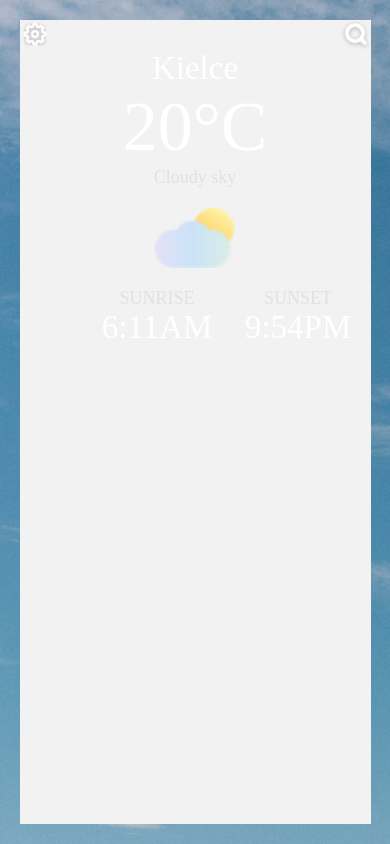
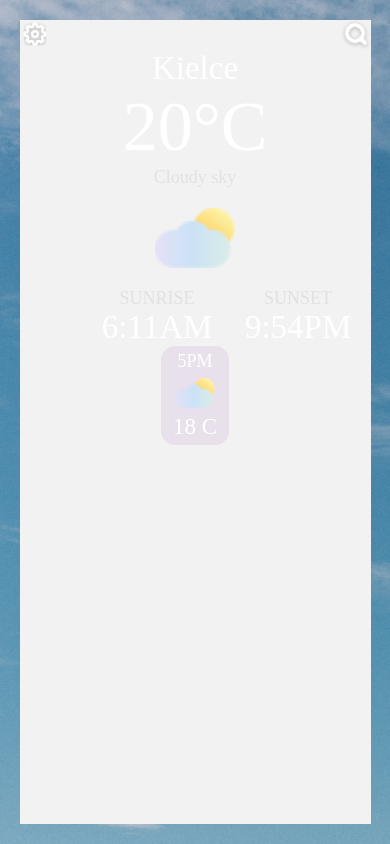
Before and after one commit to WilczekCK/RNative_Weatherapp, a React Native app: screen /Home in a window 390 px wide. Built offline with nearby package versions, Linux system fonts and the light colour scheme.

Commit message:
created weather card component + entry css

```diff
--- a/components/Icon.jsx
+++ b/components/Icon.jsx
@@ -2,7 +2,7 @@ import React from 'react';
 import { Image, View, Button, TouchableOpacity } from 'react-native';
 
 function Icon(props) {
-    const {name, link, navigation, width, height, textAlign} = props;
+    const {name, link, navigation, width, height, textAlign, style} = props;
 
     return (
         <View className="icon__container">
--- /dev/null
+++ b/components/WeatherCard.jsx
@@ -0,0 +1,41 @@
+import React, {Children} from 'react';
+import {Text, View, StyleSheet} from 'react-native';
+import Heading from './Heading';
+import Icon from './Icon';
+
+function WeatherCard(props) {
+  return (
+    <View
+      style={weatherCardStyles.container}
+      className="weather__card__container">
+      <View style={weatherCardStyles.child}>
+        <Heading style={weatherCardStyles.child} heading="h4">
+          5PM
+        </Heading>
+      </View>
+
+      <View style={weatherCardStyles.child}>
+        <Icon name="cloudSun" width="48" />
+      </View>
+
+      <View style={weatherCardStyles.child}>
+        <Heading heading="h3">18 C</Heading>
+      </View>
+    </View>
+  );
+}
+
+const weatherCardStyles = StyleSheet.create({
+  container: {
+    flexDirection: 'column',
+    backgroundColor:'rgba(224, 208, 229, 0.5)',
+    paddingHorizontal:10,
+    paddingVertical:2,
+    borderRadius:14
+  },
+  child: {
+    marginVertical: 3,
+  },
+});
+
+export default WeatherCard;
--- a/views/Home.jsx
+++ b/views/Home.jsx
@@ -2,7 +2,7 @@ import { Text, Button, View, StyleSheet } from 'react-native';
 import Header from '../components/Header';
 import Heading from '../components/Heading';
 import Icon from '../components/Icon';
-import TextWithFont from '../components/TextWithFont';
+import WeatherCard from '../components/WeatherCard';
 
 const Home = ({navigation}) => {
     return (
@@ -68,6 +68,10 @@ const Home = ({navigation}) => {
                 </Heading>
               </View>
             </View>
+
+            <View>
+              <WeatherCard />
+            </View>
           </View>
         </>
     );
```
